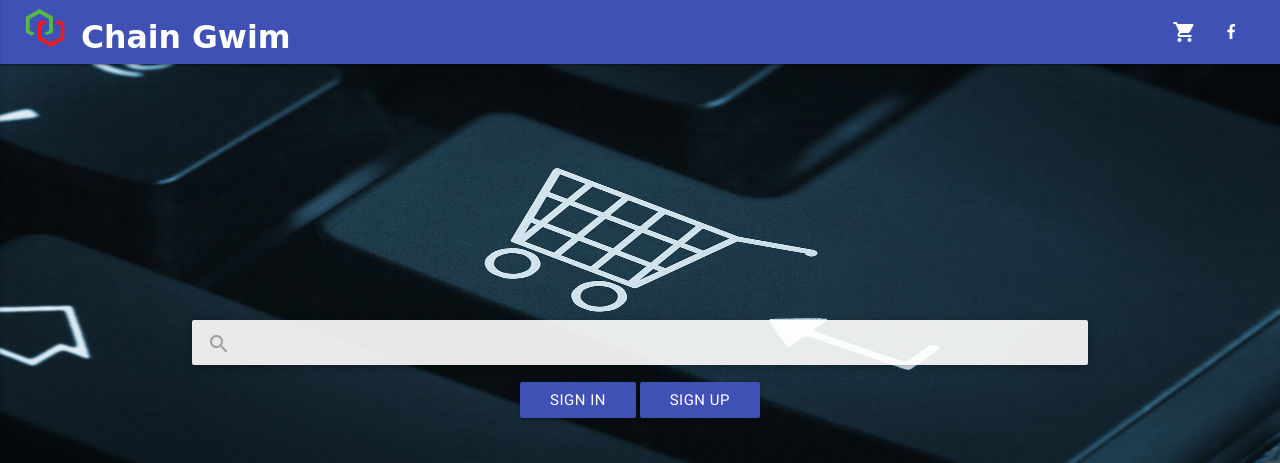
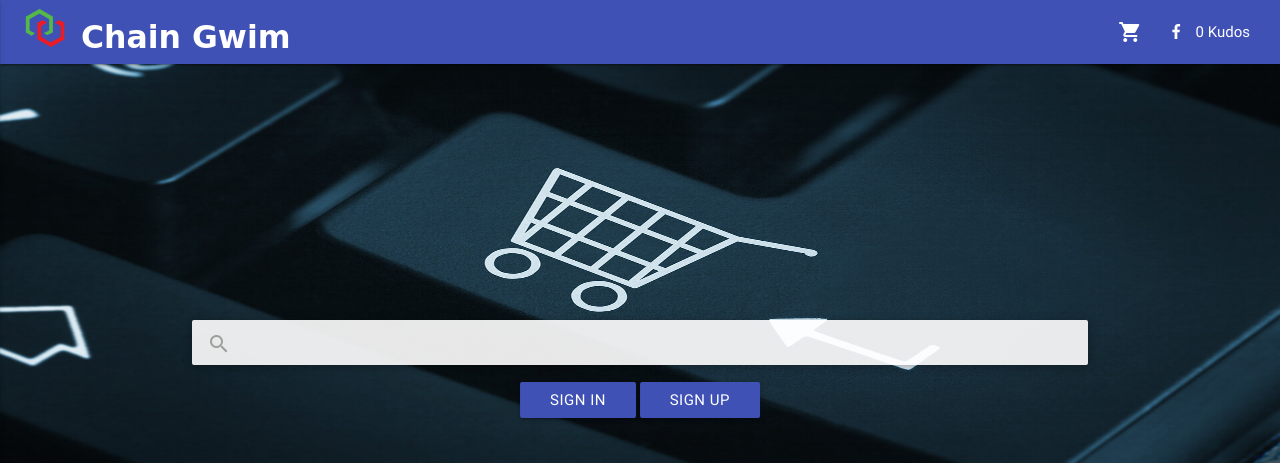
Before and after one commit to PyaePhyoKhant/shopping, a Django app: page / in a window 1280 px wide. Shown: the top 463 px of the page. Run offline with Django 3.2, Linux system fonts and the light colour scheme; data that the repository does not hold is empty; some libraries are stand-ins or nearby versions; some web fonts are replaced.

Commit message:
show kudos balance

```diff
--- a/blockchain/templates/blockchain/partials/navbar.html
+++ b/blockchain/templates/blockchain/partials/navbar.html
@@ -22,6 +22,7 @@
                         </a>
                     </li>
                 {% endif %}
+                <li>{{ kudos }} Kudos</li>
             </ul>
         </div>
     </nav>
--- a/blockchain/views.py
+++ b/blockchain/views.py
@@ -5,6 +5,7 @@ from django.shortcuts import render
 from django.views.decorators.csrf import csrf_exempt
 from blockchain.models import Block, Shopper
 from django.views.generic import DetailView
+import requests
 
 
 def index(request):
@@ -15,6 +16,12 @@ def index(request):
         context = {'blocks': Block.objects.filter(
             Q(title__icontains=search_value) | Q(description__icontains=search_value) | Q(
                 comment__icontains=search_value))}
+    try:
+        r = requests.get('https://sendkudo.org/api/v1/getbalance/' + request.user.shopper.public_key)
+        if r.status_code == 200:
+            context['kudos'] = r.json()['balance']
+    except:
+        context['kudos'] = 0
     return render(request, 'blockchain/index.html', context)
 
 
```
